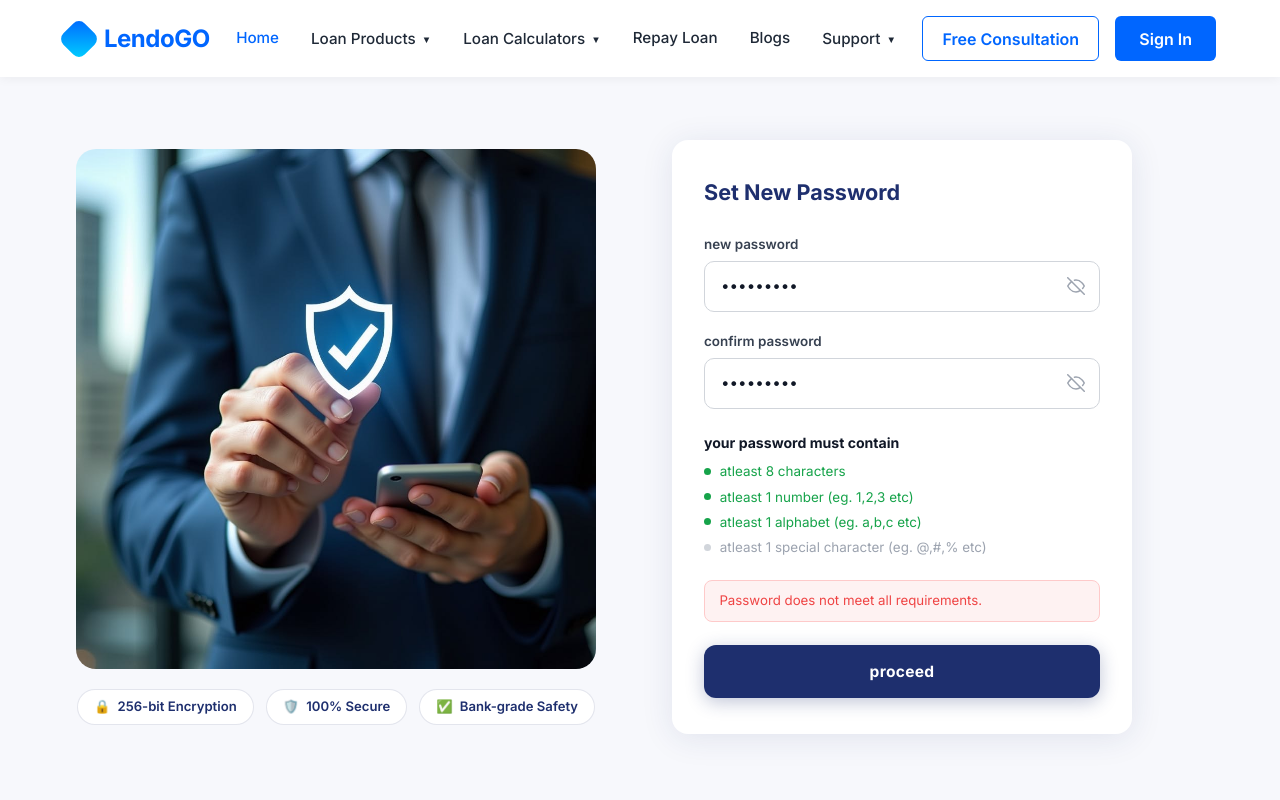
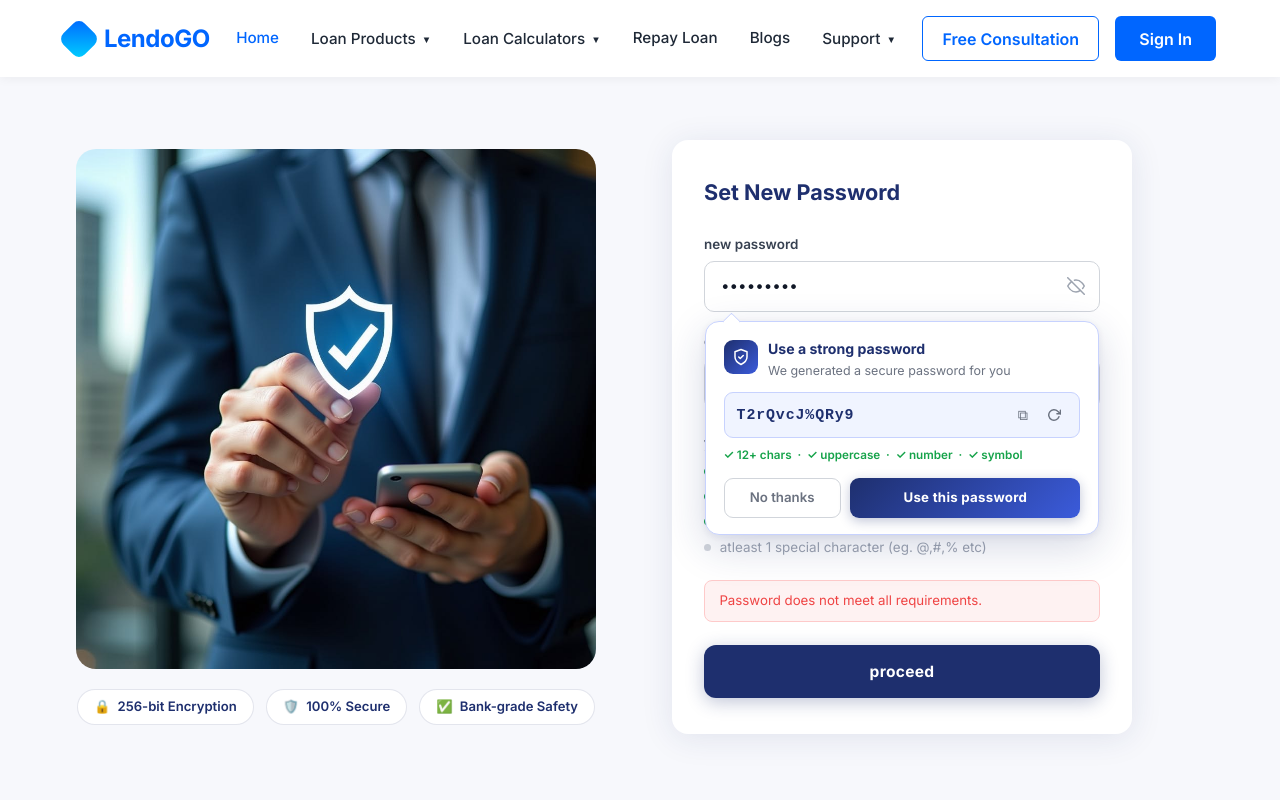
Before and after one commit to Abhijith232373/LendoGo-frontend, a React (Vite) app: page /signup/set-password in a window 1280 px wide. Both pictures are taken after typing "Sample123", "Sample123" into the empty fields and a click on the button "proceed". Shown: the top 800 px of the page. Built offline with nearby package versions, Linux system fonts and the light colour scheme.

Commit message:
feat: add secure password suggestion to set-password page

```diff
--- a/src/views/components/SetPasswordForm/SetPasswordForm.css
+++ b/src/views/components/SetPasswordForm/SetPasswordForm.css
@@ -196,3 +196,188 @@
 @keyframes spf-spin {
   to { transform: rotate(360deg); }
 }
+
+/* ─── Strong-password suggestion popup ───────────────────── */
+.spf-suggestion-popup {
+  position: absolute;
+  top: calc(100% + 10px);
+  left: 0;
+  right: 0;
+  z-index: 999;
+  background: #ffffff;
+  border: 1.5px solid #c7d2fe;
+  border-radius: 14px;
+  padding: 1rem 1.1rem 1rem;
+  box-shadow: 0 12px 40px rgba(30, 47, 110, 0.18), 0 2px 8px rgba(30,47,110,0.08);
+  animation: spf-popup-in 0.22s cubic-bezier(0.34, 1.56, 0.64, 1) forwards;
+}
+
+@keyframes spf-popup-in {
+  from { opacity: 0; transform: translateY(-8px) scale(0.97); }
+  to   { opacity: 1; transform: translateY(0)   scale(1); }
+}
+
+/* arrow/caret pointing up */
+.spf-suggestion-popup::before {
+  content: '';
+  position: absolute;
+  top: -7px;
+  left: 1.2rem;
+  width: 13px;
+  height: 13px;
+  background: #fff;
+  border-left: 1.5px solid #c7d2fe;
+  border-top:  1.5px solid #c7d2fe;
+  transform: rotate(45deg);
+  border-radius: 2px;
+}
+
+/* ── Header row ── */
+.spf-suggestion-header {
+  display: flex;
+  align-items: flex-start;
+  gap: 0.65rem;
+  margin-bottom: 0.75rem;
+}
+
+.spf-suggestion-icon {
+  display: flex;
+  align-items: center;
+  justify-content: center;
+  width: 34px;
+  height: 34px;
+  border-radius: 9px;
+  background: linear-gradient(135deg, #1e2f6e 0%, #3b5bdb 100%);
+  color: #fff;
+  flex-shrink: 0;
+  margin-top: 2px;
+}
+
+.spf-suggestion-title {
+  font-size: 0.88rem;
+  font-weight: 700;
+  color: #1e2f6e;
+  margin: 0 0 0.15rem;
+  font-family: var(--font-main, 'Inter', sans-serif);
+}
+
+.spf-suggestion-subtitle {
+  font-size: 0.78rem;
+  color: #6b7280;
+  margin: 0;
+  font-family: var(--font-main, 'Inter', sans-serif);
+}
+
+/* ── Password display row ── */
+.spf-suggestion-pw-row {
+  display: flex;
+  align-items: center;
+  justify-content: space-between;
+  background: #f0f4ff;
+  border: 1.5px solid #c7d2fe;
+  border-radius: 9px;
+  padding: 0.55rem 0.75rem;
+  margin-bottom: 0.55rem;
+  gap: 0.5rem;
+}
+
+.spf-suggestion-pw {
+  font-family: 'Courier New', Courier, monospace;
+  font-size: 0.93rem;
+  font-weight: 700;
+  color: #1e2f6e;
+  letter-spacing: 0.06em;
+  word-break: break-all;
+  flex: 1;
+}
+
+.spf-suggestion-pw-actions {
+  display: flex;
+  align-items: center;
+  gap: 0.35rem;
+  flex-shrink: 0;
+}
+
+.spf-suggestion-copy,
+.spf-suggestion-refresh {
+  background: none;
+  border: none;
+  cursor: pointer;
+  color: #6b7280;
+  display: flex;
+  align-items: center;
+  justify-content: center;
+  width: 26px;
+  height: 26px;
+  border-radius: 6px;
+  font-size: 0.9rem;
+  transition: background 0.18s, color 0.18s;
+  padding: 0;
+}
+
+.spf-suggestion-copy:hover,
+.spf-suggestion-refresh:hover {
+  background: #e0e7ff;
+  color: #1e2f6e;
+}
+
+/* ── Badges note ── */
+.spf-suggestion-note {
+  font-size: 0.73rem;
+  color: #16a34a;
+  font-weight: 600;
+  margin: 0 0 0.85rem;
+  font-family: var(--font-main, 'Inter', sans-serif);
+}
+
+/* ── Action buttons ── */
+.spf-suggestion-btns {
+  display: flex;
+  gap: 0.6rem;
+}
+
+.spf-suggestion-btn-cancel {
+  flex: 1;
+  padding: 0.58rem 0;
+  border: 1.5px solid #d1d5db;
+  border-radius: 9px;
+  background: #fff;
+  color: #6b7280;
+  font-size: 0.83rem;
+  font-weight: 600;
+  font-family: var(--font-main, 'Inter', sans-serif);
+  cursor: pointer;
+  transition: border-color 0.2s, color 0.2s, background 0.2s;
+}
+
+.spf-suggestion-btn-cancel:hover {
+  border-color: #9ca3af;
+  color: #374151;
+  background: #f9fafb;
+}
+
+.spf-suggestion-btn-apply {
+  flex: 2;
+  padding: 0.58rem 0;
+  border: none;
+  border-radius: 9px;
+  background: linear-gradient(135deg, #1e2f6e 0%, #3b5bdb 100%);
+  color: #fff;
+  font-size: 0.83rem;
+  font-weight: 700;
+  font-family: var(--font-main, 'Inter', sans-serif);
+  cursor: pointer;
+  letter-spacing: 0.02em;
+  transition: opacity 0.2s, transform 0.2s, box-shadow 0.2s;
+  box-shadow: 0 3px 12px rgba(30, 47, 110, 0.28);
+}
+
+.spf-suggestion-btn-apply:hover {
+  opacity: 0.92;
+  transform: translateY(-1px);
+  box-shadow: 0 5px 16px rgba(30, 47, 110, 0.36);
+}
+
+.spf-suggestion-btn-apply:active {
+  transform: translateY(0);
+}
--- a/src/views/components/SetPasswordForm/SetPasswordForm.jsx
+++ b/src/views/components/SetPasswordForm/SetPasswordForm.jsx
@@ -1,14 +1,30 @@
-import React, { useState } from 'react';
+import React, { useState, useRef, useCallback } from 'react';
 import { useNavigate, useLocation } from 'react-router-dom';
 import './SetPasswordForm.css';
 
+/* ─── Password requirements ─────────────────────────────────── */
 const requirements = [
-  { label: 'atleast 8 characters',                    test: (p) => p.length >= 8 },
-  { label: 'atleast 1 number (eg. 1,2,3 etc)',        test: (p) => /[0-9]/.test(p) },
-  { label: 'atleast 1 alphabet (eg. a,b,c etc)',      test: (p) => /[a-zA-Z]/.test(p) },
+  { label: 'atleast 8 characters',                        test: (p) => p.length >= 8 },
+  { label: 'atleast 1 number (eg. 1,2,3 etc)',            test: (p) => /[0-9]/.test(p) },
+  { label: 'atleast 1 alphabet (eg. a,b,c etc)',          test: (p) => /[a-zA-Z]/.test(p) },
   { label: 'atleast 1 special character (eg. @,#,% etc)', test: (p) => /[^a-zA-Z0-9]/.test(p) },
 ];
 
+/* ─── Strong password generator ─────────────────────────────── */
+const generateStrongPassword = () => {
+  const upper   = 'ABCDEFGHJKLMNPQRSTUVWXYZ';
+  const lower   = 'abcdefghjkmnpqrstuvwxyz';
+  const digits  = '23456789';
+  const special = '@#$%&*!';
+  const all     = upper + lower + digits + special;
+  const pick    = (src) => src[Math.floor(Math.random() * src.length)];
+  // guarantee at least one from each category
+  const base = [pick(upper), pick(lower), pick(digits), pick(special)];
+  for (let i = 0; i < 8; i++) base.push(pick(all));
+  return base.sort(() => Math.random() - 0.5).join('');
+};
+
+/* ─── Eye icon ───────────────────────────────────────────────── */
 const EyeIcon = ({ visible }) =>
   visible ? (
     <svg viewBox="0 0 24 24" width="18" height="18" fill="none" stroke="currentColor" strokeWidth="2" strokeLinecap="round" strokeLinejoin="round">
@@ -23,9 +39,26 @@ const EyeIcon = ({ visible }) =>
     </svg>
   );
 
+/* ─── Refresh icon ───────────────────────────────────────────── */
+const RefreshIcon = () => (
+  <svg viewBox="0 0 24 24" width="14" height="14" fill="none" stroke="currentColor" strokeWidth="2.5" strokeLinecap="round" strokeLinejoin="round">
+    <polyline points="23 4 23 10 17 10"/>
+    <path d="M20.49 15a9 9 0 1 1-2.12-9.36L23 10"/>
+  </svg>
+);
+
+/* ─── Shield icon ────────────────────────────────────────────── */
+const ShieldIcon = () => (
+  <svg viewBox="0 0 24 24" width="18" height="18" fill="none" stroke="currentColor" strokeWidth="2" strokeLinecap="round" strokeLinejoin="round">
+    <path d="M12 22s8-4 8-10V5l-8-3-8 3v7c0 6 8 10 8 10z"/>
+    <polyline points="9 12 11 14 15 10"/>
+  </svg>
+);
+
+/* ─── Component ──────────────────────────────────────────────── */
 const SetPasswordForm = () => {
-  const navigate  = useNavigate();
-  const location  = useLocation();
+  const navigate = useNavigate();
+  const location = useLocation();
   const { fullName, email } = location.state || {};
 
   const [password,        setPassword]        = useState('');
@@ -35,8 +68,55 @@ const SetPasswordForm = () => {
   const [error,           setError]           = useState('');
   const [loading,         setLoading]         = useState(false);
 
+  // suggestion state
+  const [showSuggestion,   setShowSuggestion]   = useState(false);
+  const [suggestedPassword, setSuggestedPassword] = useState('');
+  const [suggestionShown,   setSuggestionShown]   = useState(false); // only once per session
+  const [copied,            setCopied]            = useState(false);
+  const suggestionRef = useRef(null);
+
   const allMet = requirements.every((r) => r.test(password));
 
+  /* ── Generate a new suggestion ── */
+  const refreshSuggestion = useCallback(() => {
+    setSuggestedPassword(generateStrongPassword());
+    setCopied(false);
+  }, []);
+
+  /* ── Show suggestion popup on first focus ── */
+  const handlePasswordFocus = () => {
+    if (!suggestionShown && password === '') {
+      const pw = generateStrongPassword();
+      setSuggestedPassword(pw);
+      setShowSuggestion(true);
+      setSuggestionShown(true);
+    }
+  };
+
+  /* ── Apply suggested password to both fields ── */
+  const handleApplySuggestion = () => {
+    setPassword(suggestedPassword);
+    setConfirmPassword(suggestedPassword);
+    setShowPw(true);      // show so user can see what was applied
+    setShowConfirm(true);
+    setShowSuggestion(false);
+  };
+
+  /* ── Cancel — just dismiss ── */
+  const handleCancelSuggestion = () => {
+    setShowSuggestion(false);
+  };
+
+  /* ── Copy to clipboard ── */
+  const handleCopy = async () => {
+    try {
+      await navigator.clipboard.writeText(suggestedPassword);
+      setCopied(true);
+      setTimeout(() => setCopied(false), 2000);
+    } catch (_) { /* ignore */ }
+  };
+
+  /* ── Form submit ── */
   const handleSubmit = async (e) => {
     e.preventDefault();
     setError('');
@@ -51,7 +131,6 @@ const SetPasswordForm = () => {
     }
 
     setLoading(true);
-    // TODO: wire up to actual registration API
     console.log('Register:', { fullName, email, password });
     setTimeout(() => {
       setLoading(false);
@@ -64,10 +143,11 @@ const SetPasswordForm = () => {
       <h2 className="spf-title">Set New Password</h2>
 
       <form className="spf-form" onSubmit={handleSubmit} noValidate>
-        {/* New Password */}
+
+        {/* ── New Password ── */}
         <div className="spf-group">
           <label className="spf-label" htmlFor="spfNewPw">new password</label>
-          <div className="spf-input-wrap">
+          <div className="spf-input-wrap" style={{ position: 'relative' }}>
             <input
               id="spfNewPw"
               type={showPw ? 'text' : 'password'}
@@ -75,6 +155,7 @@ const SetPasswordForm = () => {
               placeholder="enter password"
               value={password}
               onChange={(e) => setPassword(e.target.value)}
+              onFocus={handlePasswordFocus}
               autoComplete="new-password"
             />
             <button
@@ -85,10 +166,66 @@ const SetPasswordForm = () => {
             >
               <EyeIcon visible={showPw} />
             </button>
+
+            {/* ── Suggestion Popup ── */}
+            {showSuggestion && (
+              <div className="spf-suggestion-popup" ref={suggestionRef}>
+                <div className="spf-suggestion-header">
+                  <span className="spf-suggestion-icon"><ShieldIcon /></span>
+                  <div>
+                    <p className="spf-suggestion-title">Use a strong password</p>
+                    <p className="spf-suggestion-subtitle">We generated a secure password for you</p>
+                  </div>
+                </div>
+
+                <div className="spf-suggestion-pw-row">
+                  <span className="spf-suggestion-pw">{suggestedPassword}</span>
+                  <div className="spf-suggestion-pw-actions">
+                    <button
+                      type="button"
+                      className="spf-suggestion-copy"
+                      onClick={handleCopy}
+                      title="Copy to clipboard"
+                    >
+                      {copied ? '✓' : '⧉'}
+                    </button>
+                    <button
+                      type="button"
+                      className="spf-suggestion-refresh"
+                      onClick={refreshSuggestion}
+                      title="Generate another"
+                    >
+                      <RefreshIcon />
+                    </button>
+                  </div>
+                </div>
+
+                <p className="spf-suggestion-note">
+                  ✓ 12+ chars &nbsp;·&nbsp; ✓ uppercase &nbsp;·&nbsp; ✓ number &nbsp;·&nbsp; ✓ symbol
+                </p>
+
+                <div className="spf-suggestion-btns">
+                  <button
+                    type="button"
+                    className="spf-suggestion-btn-cancel"
+                    onClick={handleCancelSuggestion}
+                  >
+                    No thanks
+                  </button>
+                  <button
+                    type="button"
+                    className="spf-suggestion-btn-apply"
+                    onClick={handleApplySuggestion}
+                  >
+                    Use this password
+                  </button>
+                </div>
+              </div>
+            )}
           </div>
         </div>
 
-        {/* Confirm Password */}
+        {/* ── Confirm Password ── */}
         <div className="spf-group">
           <label className="spf-label" htmlFor="spfConfirmPw">confirm password</label>
           <div className="spf-input-wrap">
@@ -112,7 +249,7 @@ const SetPasswordForm = () => {
           </div>
         </div>
 
-        {/* Requirements checklist */}
+        {/* ── Requirements checklist ── */}
         <div className="spf-requirements">
           <p className="spf-req-title">your password must contain</p>
           <ul className="spf-req-list">
```
